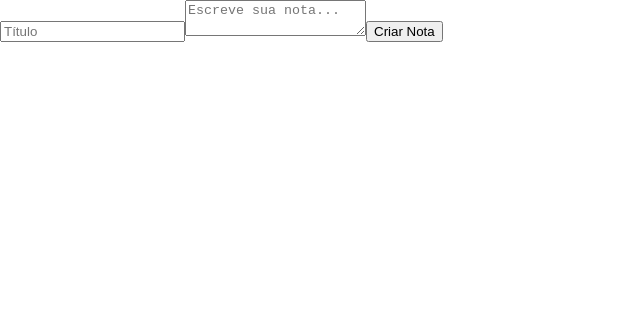
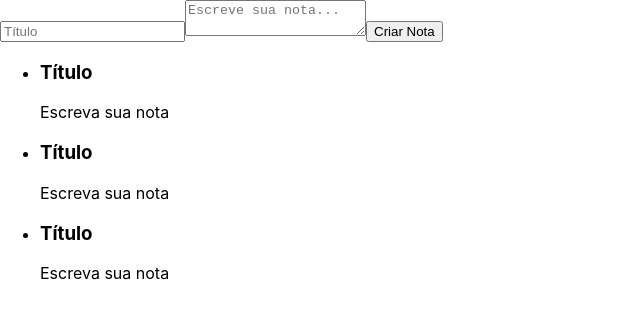
Before and after one commit to Iuri-Ribeiro/alura-react-ceep, a React (Create React App) app: page / in a window 1280 px wide. Shown: the top 318 px of the page, without its empty margins (0-640 px from the left). Built offline with nearby package versions, Linux system fonts and the light colour scheme.

Commit message:
Criando ListaDeNotas

```diff
--- a/src/App.js
+++ b/src/App.js
@@ -1,12 +1,16 @@
-import { React } from 'react';
+import React from 'react';
+import { ListaDeNotas } from './components/ListaDeNotas.jsx';
 
 function App() {
   return (
-    <form>
-      <input type="text" placeholder="Título"></input>
-      <textarea placeholder="Escreve sua nota..." />
-      <button>Criar Nota</button>
-    </form>
+    <section>
+      <form>
+        <input type="text" placeholder="Título"></input>
+        <textarea placeholder="Escreve sua nota..." />
+        <button>Criar Nota</button>
+      </form>
+      <ListaDeNotas />
+    </section>
   );
 }
 
--- /dev/null
+++ b/src/components/ListaDeNotas.jsx
@@ -0,0 +1,34 @@
+import React, { Component } from 'react';
+
+export class ListaDeNotas extends Component {
+    render() {
+        return (
+            <ul>
+                <li>
+                    <section>
+                        <header>
+                            <h3>Título</h3>
+                        </header>
+                        <p>Escreva sua nota</p>
+                    </section>
+                </li>
+                <li>
+                    <section>
+                        <header>
+                            <h3>Título</h3>
+                        </header>
+                        <p>Escreva sua nota</p>
+                    </section>
+                </li>
+                <li>
+                    <section>
+                        <header>
+                            <h3>Título</h3>
+                        </header>
+                        <p>Escreva sua nota</p>
+                    </section>
+                </li>
+            </ul>
+        );
+    }
+}
```
